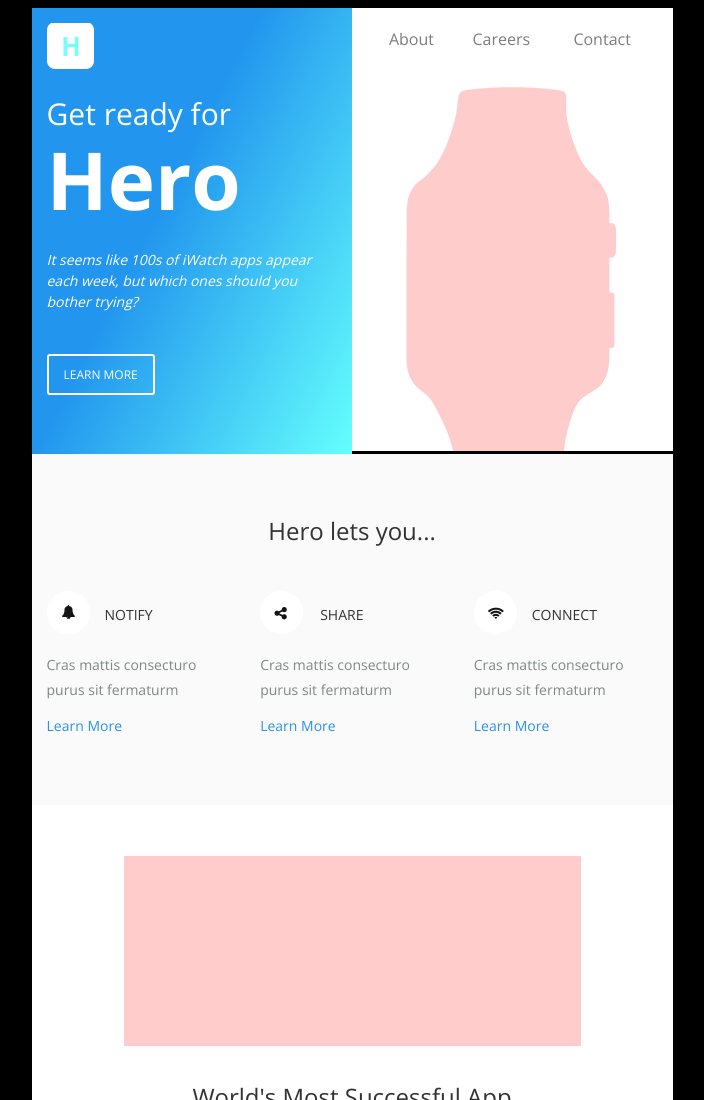
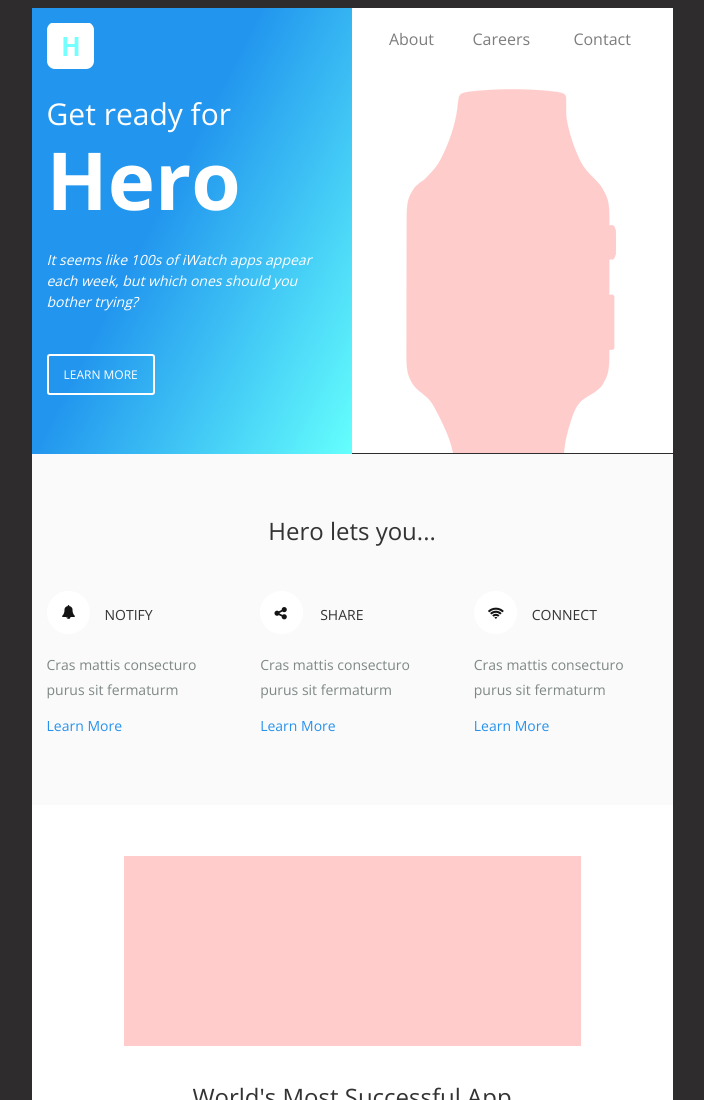
Before and after one commit to ViswaasLP/Handler-Email, a plain HTML site: page index.html in a window 1280 px wide. Shown: the top 1100 px of the page, without its empty margins (288-992 px from the left). Drawn offline with nearby package versions, Linux system fonts and the light colour scheme.

Commit message:
Added background

```diff
--- a/index.html
+++ b/index.html
@@ -6,7 +6,7 @@
     <meta name="viewport" content="width=device-width, initial-scale=1">
 
     <link href="https://fonts.googleapis.com/css2?family=Open+Sans:wght@300;400;600;700;800&display=swap" rel="stylesheet">  </head>
-  <body style="background-color: black;">
+  <body style="background-color: rgb(46, 44, 44);">
     <!-- Start of HTML Email -->
     <table width="100%" border="0" cellspacing="0" cellpadding="0">
       <tr>
@@ -63,7 +63,7 @@
                       </table>
                     </td>
                     </tr>
-                    <tr><td align="center" valign="bottom" style="padding-top: 13px;">
+                    <tr><td align="center" valign="bottom" style="padding-top: 15px;">
                         <img src="img/smartwatch.png" alt="SmartWatch" style="position: relative; bottom: -4px;">
                       </td>
                   </tr>
```
